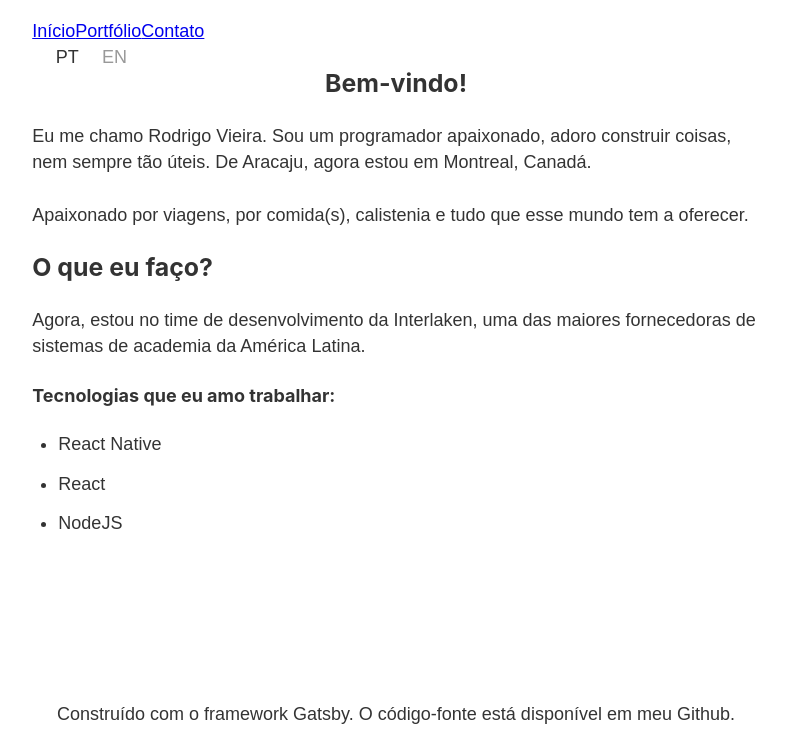
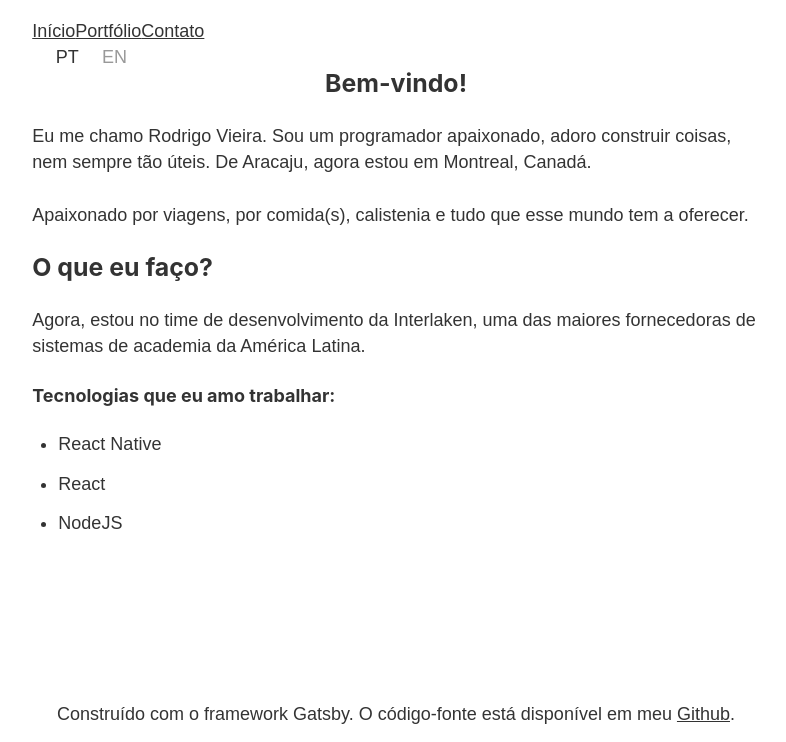
Before and after one commit to rodriigovieira/personal-site, a Gatsby site: page / in a window 1280 px wide. Shown: the part 58-800 px from the top of the page, without its empty margins (244-1030 px from the left). Built offline with nearby package versions, Linux system fonts and the light colour scheme; Gatsby itself is replaced by a stand-in of ours.

Commit message:
Small Style Change

```diff
--- a/src/components/Footer.js
+++ b/src/components/Footer.js
@@ -8,7 +8,12 @@ const Footer = () => {
 
   const text = getLanguages(language)
 
-  return <span>{text.footer.text}</span>
+  return (
+    <span>
+      {text.footer.text}{" "}
+      <a href="https://github.com/rodriigovieira/personal-site">Github</a>.
+    </span>
+  )
 }
 
 export default Footer
--- a/src/components/Layout.module.scss
+++ b/src/components/Layout.module.scss
@@ -1,3 +1,9 @@
+body {
+  a {
+    color: inherit;
+  }
+}
+
 .container {
   margin: 0 auto;
   max-width: 750px;
--- a/src/pages/portfolio/portfolio.module.scss
+++ b/src/pages/portfolio/portfolio.module.scss
@@ -10,10 +10,6 @@
   min-width: 300px;
   text-align: center;
   max-width: 400px;
-
-  p {
-    color: black;
-  }
 }
 
 .linkStyle {
--- a/src/utils/language.js
+++ b/src/utils/language.js
@@ -23,7 +23,7 @@ const textLabelsEn = {
   portfolio: {
     title: "I am Rodrigo.",
     subtitle: "Bellow you can find a small piece of what I already did.",
-    details: "Detalhes",
+    details: "Details",
     technologies: "Technologies",
     projects: {
       bestclean: {
@@ -41,7 +41,7 @@ const textLabelsEn = {
 
   footer: {
     text:
-      "Website built with the Gatsby framework. The source code is available in my Github.",
+      "Website built with the Gatsby framework. The source code is available in my ",
   },
 
   header: {
@@ -95,7 +95,7 @@ const textLabelsPt = {
 
   footer: {
     text:
-      "Construído com o framework Gatsby. O código-fonte está disponível em meu Github.",
+      "Construído com o framework Gatsby. O código-fonte está disponível em meu ",
   },
 
   header: {
```
